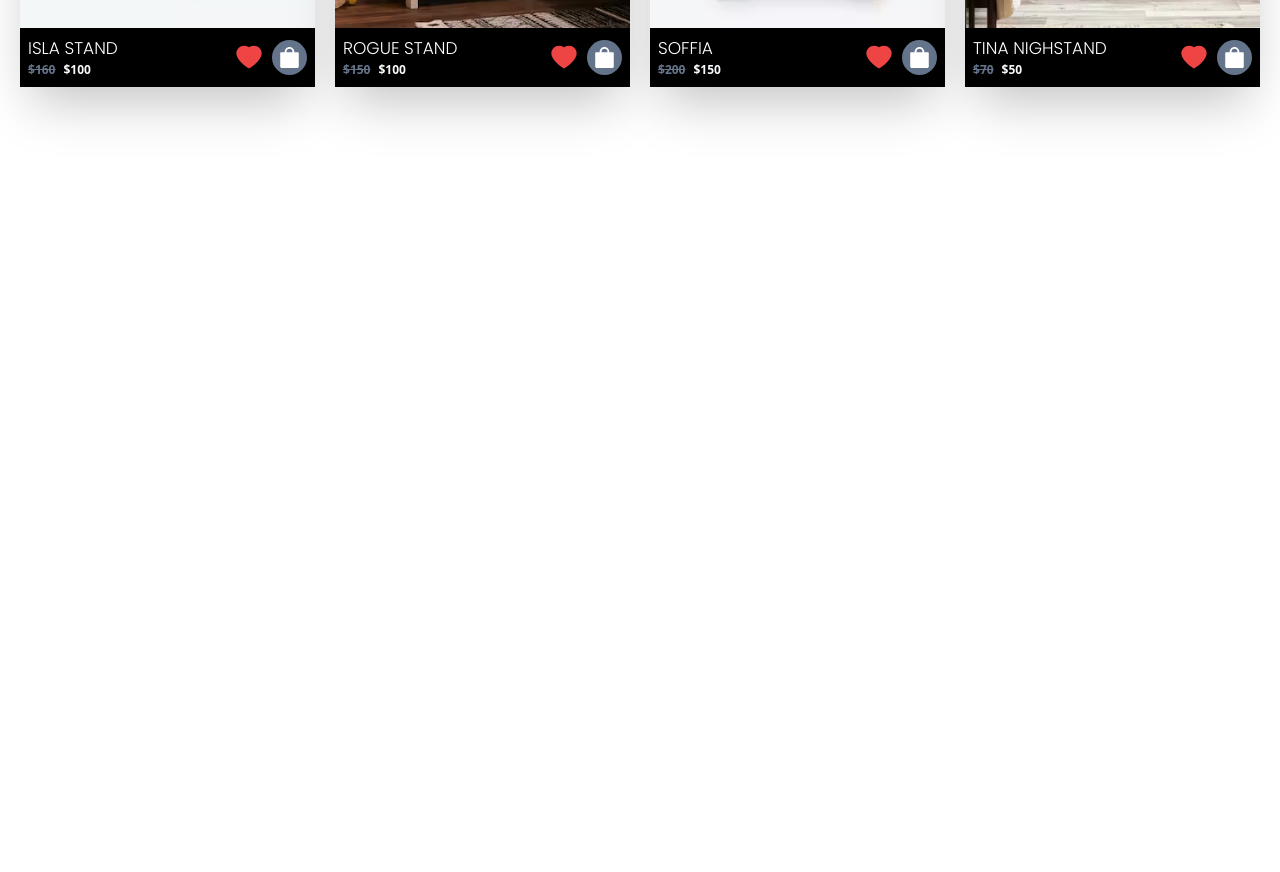
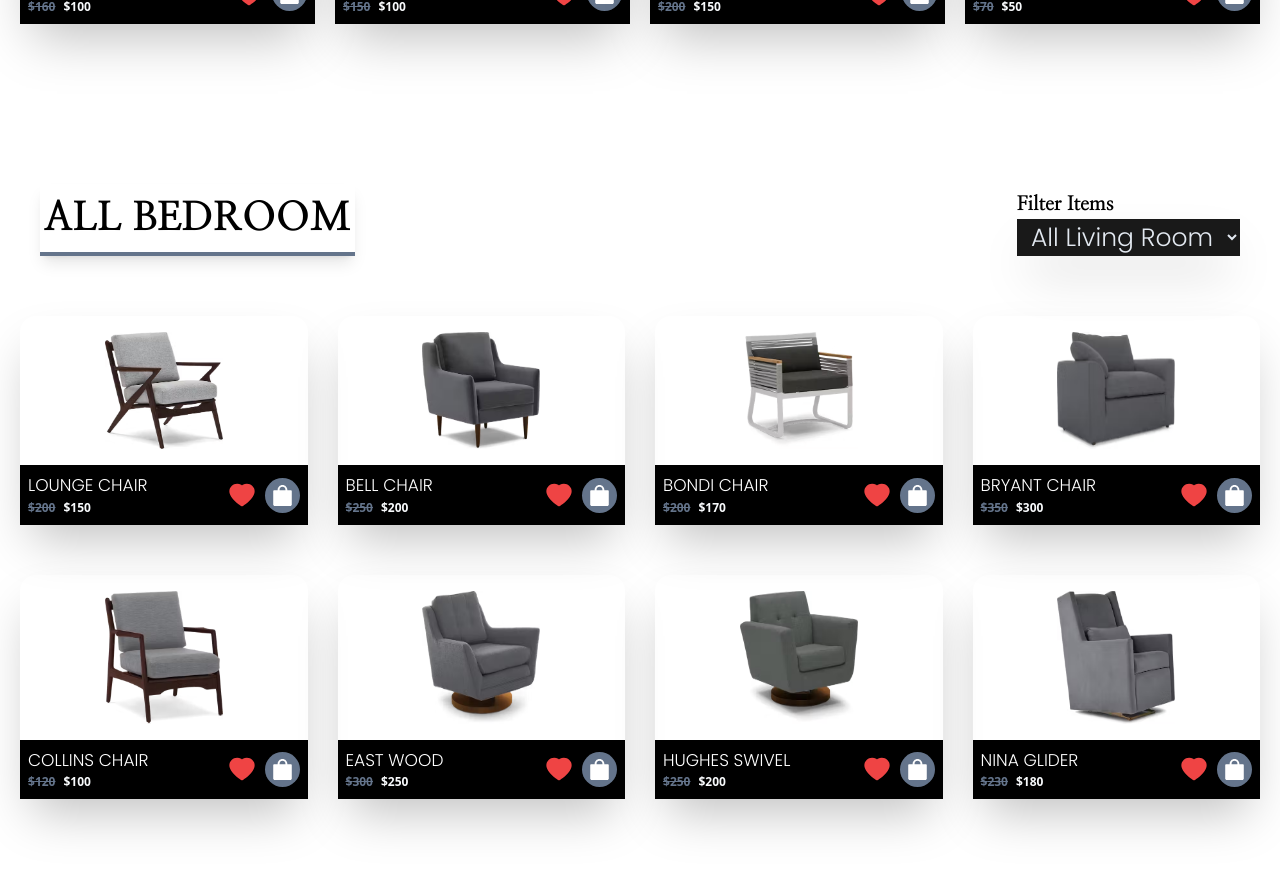
Before and after one commit to DesmondNzubechi/Furniture-website, a React (Create React App) app: page / in a window 1280 px wide. Shown: the part 4740-5612 px from the top of the page. Before the commit the page ends 4937 px from the top, so only its background shows below. Built offline with nearby package versions, Linux system fonts and the light colour scheme; a web font is replaced by a local one.

Commit message:
new change

```diff
--- a/src/App.js
+++ b/src/App.js
@@ -4,7 +4,7 @@ import { BrowserRouter, Routes, Route } from 'react-router-dom';
 import { MobileNav } from './components/Navlink/mobileviewNav';
 import { Home } from './pages/Home/Home';
 import { Bedroom } from './pages/Bedroom/Bedroom';
-
+import { Livingroom } from './pages/Livingroom/Livingroom';
 function App() {
   return (
     <BrowserRouter>
@@ -15,6 +15,7 @@ function App() {
   <MobileNav/>
   <Home/>
   <Bedroom/>
+  <Livingroom/>
     </div>
     </BrowserRouter>
 
--- a/src/components/Best Seller/BestSeller.jsx
+++ b/src/components/Best Seller/BestSeller.jsx
@@ -61,7 +61,7 @@ export const BestSeller = () => {
         <div className="py-[50px] ">
        <div>
         <h1 className="uppercase my-[20px] p-1 text-center border-b-[4px] border-slate-500 shadow-lg w-fit font-myfont text-[25px] md:text-[40px] ">Best Seller</h1>
-     <div className="grid  grid-cols-1 md:grid-cols-3 lg:grid-cols-4 gap-5 ">
+     <div className="grid  grid-cols-2 md:grid-cols-3 lg:grid-cols-4 gap-5 ">
 {
 newArrivalObj.map(items => (
 
--- a/src/pages/Bedroom/Dresser/Dresser.jsx
+++ b/src/pages/Bedroom/Dresser/Dresser.jsx
@@ -75,7 +75,7 @@ Beds.map(items => (
 
 
     <div className=" rounded relative flex  flex-col justify-center items-center w-full rounded   shadow-2xl my-[10px]   ">
-        <div className=" max-w-[300px] m-0 max-h-[400px]  h-full ">
+        <div className=" max-w-[200px] m-0 max-h-[400px]  h-full ">
         <img src={items.Img} alt="" className="w-full p-0 h-full  " />
         </div>
        <div className="flex w-full  bottom-0 left-0 right-0  bg-black p-2  flex-row justify-between ">
--- /dev/null
+++ b/src/pages/Livingroom/Chair/Chair.jsx
@@ -0,0 +1,108 @@
+import React, { useRef, useState } from "react";
+import {AiFillShopping, AiFillHeart} from 'react-icons/ai';
+
+
+import  LoungeChair from '../../../assets/Livingroom/livingroom chair/soto-chair.avif';
+import  BellChair from '../../../assets/Livingroom/livingroom chair/bell-chair.avif';
+import  BondiChair from '../../../assets/Livingroom/livingroom chair/bondi-outdoor-chair.avif';
+import  BryantChair from '../../../assets/Livingroom/livingroom chair/bryant-chair.avif';
+import  CollinsChair from '../../../assets/Livingroom/livingroom chair/collins-chair.avif';
+import  Eastwood from '../../../assets/Livingroom/livingroom chair/eastwood-swivel-chair.avif';
+import  HughesSwivel from '../../../assets/Livingroom/livingroom chair/hughes-swivel-chair.avif';
+import  NinaGlider from '../../../assets/Livingroom/livingroom chair/nina-glider.avif';
+
+
+
+
+
+
+
+
+
+let ChairArr = [
+    {
+        Img : LoungeChair,
+        name: 'Lounge chair',
+        Price: 150,
+        discount : 200,
+    },
+    {
+        Img : BellChair,
+        name: 'Bell Chair',
+        Price: 200,
+        discount : 250,
+    },
+    {
+        Img : BondiChair,
+        name: 'Bondi Chair',
+        Price: 170,
+        discount : 200,
+    },
+    {
+        Img : BryantChair,
+        name: 'Bryant Chair ',
+        Price: 300,
+        discount : 350,
+    },
+    {
+        Img : CollinsChair,
+        name: 'Collins Chair',
+        Price: 100,
+        discount : 120,
+    },
+    {
+        Img : Eastwood,
+        name: 'East Wood',
+        Price: 250,
+        discount : 300,
+    },
+    {
+        Img : HughesSwivel,
+        name: 'Hughes Swivel',
+        Price: 200,
+        discount : 250,
+    },
+    {
+        Img : NinaGlider,
+        name: 'Nina Glider',
+        Price: 180,
+        discount : 230,
+    }
+]
+
+
+export const Chairs = () => {
+    return(
+        <div className="py-[50px] ">
+       <div>
+  <div className="grid  grid-cols-2 md:grid-cols-3 lg:grid-cols-4 gap-[30px] ">
+{
+ChairArr.map(items => (
+
+
+
+
+    <div className=" rounded-2xl relative flex  flex-col justify-center items-center w-full rounded   shadow-2xl my-[10px]   ">
+         <div className=" p-4 max-w-[150px] h-full ">
+        <img src={items.Img} alt="" className="w-full h-full" />
+        </div>
+       <div className="flex w-full   bottom-0 left-0 right-0  bg-black p-2  flex-row justify-between ">
+            <div>
+            <h1 className="md:text-[17px] text-[12px] text-white font-fonty uppercase ">{items.name}</h1>
+            <p className=" top-2 left-2 text-[12px] self-start font-bold  text-slate-50 flex flex-row gap-2 "> <span className=" text-slate-500 line-through ">${items.discount}</span>${items.Price} <span></span></p>
+
+            </div>
+
+            <div className="flex flex-row gap-2 items-center">
+            <AiFillHeart className="text-[20px]   text-red-500 shadow rounded-full md:text-[30px]  "/>
+    <AiFillShopping className="text-[20px] p-1 text-white bg-slate-500 rounded-full  md:text-[35px] "/>
+            </div>
+        </div>
+    </div>
+))
+}
+     </div>
+       </div>
+        </div>
+    )
+}
--- a/src/pages/Livingroom/Livingroom.jsx
+++ b/src/pages/Livingroom/Livingroom.jsx
@@ -1,9 +1,6 @@
 import React, { useRef, useState } from "react";
 import {AiFillShopping, AiFillHeart} from 'react-icons/ai';
-import { Bed } from "./Bed/Bed";
-import { Dressers } from "./Dresser/Dresser";
-import { Nightstands } from "./Nightstand/Nightstand";
-
+import { Chairs } from "./Chair/Chair";
 export const Livingroom = () => {
     return(
         <div className="py-[50px] px-[20px] ">
@@ -13,16 +10,14 @@ export const Livingroom = () => {
         <div>
             <span className="font-myfont text-[15px] md:text-[20px] flex flex-col gap-0 ">Filter Items</span>
         <select name="" id="" className="shadow-2xl bg-Tp text-slate-200 outline-none px-[10px] text-[12px]  md:text-[25px] font-fonty ">
-            <option value="All"> All Bedroom</option>
-            <option value="">Beds</option>
-            <option value="">Dressers</option>
-            <option value="">Nightstand</option>
+            <option value="All"> All Living Room</option>
+            <option value="Sofa">Sofa</option>
+            <option value="Chair">Chair</option>
+            <option value="Table">Table</option>
         </select>
         </div>
         </div>
-        <Bed/>
-        <Dressers/>
-        <Nightstands/>
+      <Chairs/>
        </div>
         </div>
     )
--- /dev/null
+++ b/src/pages/Livingroom/Sofa/Nightstand.jsx
@@ -0,0 +1,98 @@
+import React, { useRef, useState } from "react";
+import {AiFillShopping, AiFillHeart} from 'react-icons/ai';
+import AbbeySmall from '../../../assets/Bedroom/Nightstand/Abbey-Small.avif';
+import Ackley from '../../../assets/Bedroom/Nightstand/Ackley.avif';
+import Colette from '../../../assets/Bedroom/Nightstand/Colette.avif';
+import Everson from '../../../assets/Bedroom/Nightstand/Isla.avif';
+import Isla from '../../../assets/Bedroom/Nightstand/Roque.avif';
+import Roque from '../../../assets/Bedroom/Nightstand/everson.avif';
+import Soffia from '../../../assets/Bedroom/Nightstand/soffia.avif';
+import Tina from '../../../assets/Bedroom/Nightstand/tina.avif';
+
+let Nightstand = [
+    {
+        Img : AbbeySmall,
+        name: 'Abbey Small',
+        Price: 50,
+        discount : 100,
+    },
+    {
+        Img : Ackley,
+        name: 'Ackley',
+        Price: 60,
+        discount : 70,
+    },
+    {
+        Img : Colette,
+        name: 'Colette',
+        Price: 100,
+        discount : 120,
+    },
+    {
+        Img : Everson,
+        name: 'Everson ',
+        Price: 80,
+        discount : 100,
+    },
+    {
+        Img : Isla,
+        name: 'Isla Stand',
+        Price: 100,
+        discount : 160,
+    },
+    {
+        Img : Roque,
+        name: 'Rogue stand',
+        Price: 100,
+        discount : 150,
+    },
+    {
+        Img : Soffia,
+        name: 'Soffia',
+        Price: 150,
+        discount : 200,
+    },
+    {
+        Img : Tina,
+        name: 'Tina Nighstand',
+        Price: 50,
+        discount : 70,
+    }
+]
+
+
+export const Nightstands = () => {
+    return(
+        <div className="py-[50px] ">
+       <div>
+  <div className="grid  grid-cols-2 md:grid-cols-3 lg:grid-cols-4 gap-5 ">
+{
+Nightstand.map(items => (
+
+
+
+
+    <div className=" rounded relative flex  flex-col justify-center items-center w-full rounded   shadow-2xl my-[10px]   ">
+        <div className=" max-w-[200px] m-0  h-full ">
+        <img src={items.Img} alt="" className="w-full p-0 h-full " />
+        </div>
+       <div className="flex w-full  bottom-0 left-0 right-0  bg-black p-2  flex-row justify-between ">
+            <div>
+            <h1 className="md:text-[17px] text-[12px] text-white font-fonty uppercase ">{items.name}</h1>
+            <p className=" top-2 left-2 text-[12px] self-start font-bold  text-slate-50 flex flex-row gap-2 "> <span className=" text-slate-500 line-through ">${items.discount}</span>${items.Price} <span></span></p>
+
+            </div>
+
+            <div className="flex flex-row gap-2 items-center">
+            <AiFillHeart className="text-[20px]   text-red-500 shadow rounded-full md:text-[30px]  "/>
+    <AiFillShopping className="text-[20px] p-1 text-white bg-slate-500 rounded-full  md:text-[35px] "/>
+            </div>
+        </div>
+    </div>
+))
+}
+     </div>
+       </div>
+        </div>
+    )
+}
```
Also changed, not shown: src/pages/Livingroom/Table/Nightstand.jsx (added, +98 -0 lines).
